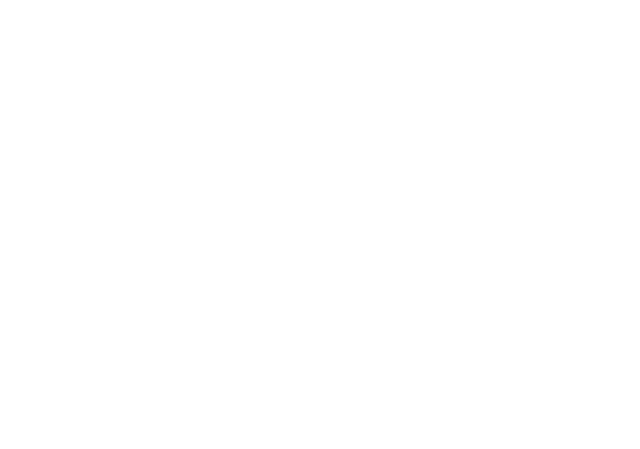
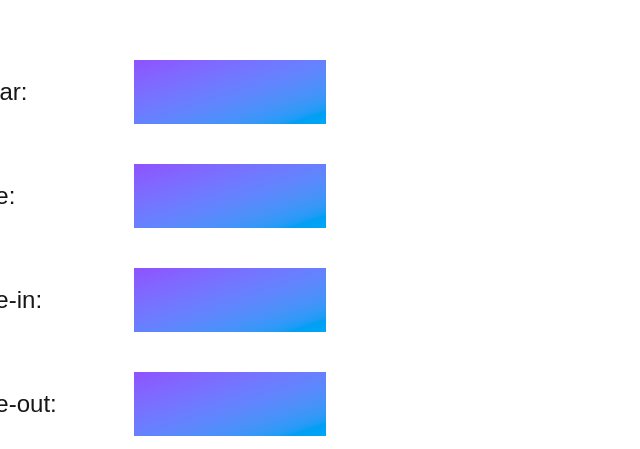
Before and after one commit to alireza-1080/gsap-course, a Next.js app: page /css-transition in a window 1280 px wide. Before the commit this address had no page. Shown: the part 848-1297 px from the top of the page, without its empty margins (0-640 px from the left). Before the commit the page ends 800 px from the top, so only its background shows below. Built offline with nearby package versions, Linux system fonts and the light colour scheme.

Commit message:
CSS Transition

```diff
--- /dev/null
+++ b/app/css-transition/page.tsx
@@ -0,0 +1,49 @@
+import React from 'react';
+
+const CssTransitions = () => {
+  return (
+    <div className="flex min-h-screen w-full flex-col items-center justify-center text-5xl *:flex *:h-screen *:w-full *:flex-col *:items-center *:justify-center *:gap-10 *:overflow-hidden">
+      <h1 className="!text-9xl">Css Transitions 😊</h1>
+      <div className="group text-2xl *:flex *:items-center *:justify-center">
+        <div className='flex gap-5 -translate-x-[500px]'>
+        <div className="w-40">
+          Linear:
+        </div>
+          <div className="relative h-16 w-48 origin-left bg-gradient-to-br from-violet-500 to-sky-500 transition-transform duration-3000 ease-linear group-hover:scale-x-[600%]"></div>
+        </div>
+        <div className='flex gap-5 -translate-x-[500px]'>
+        <div className="w-40">
+          Ease:
+        </div>
+          <div className="relative h-16 w-48 origin-left bg-gradient-to-br from-violet-500 to-sky-500 transition-transform duration-3000 ease-initial group-hover:scale-x-[600%]"></div>
+        </div>
+        <div className='flex gap-5 -translate-x-[500px]'>
+        <div className="w-40">
+          Ease-in:
+        </div>
+          <div className="relative h-16 w-48 origin-left bg-gradient-to-br from-violet-500 to-sky-500 transition-transform duration-3000 ease-in group-hover:scale-x-[600%]"></div>
+        </div>
+        <div className='flex gap-5 -translate-x-[500px]'>
+        <div className="w-40">
+          Ease-out:
+        </div>
+          <div className="relative h-16 w-48 origin-left bg-gradient-to-br from-violet-500 to-sky-500 transition-transform duration-3000 ease-out group-hover:scale-x-[600%]"></div>
+        </div>
+        <div className='flex gap-5 -translate-x-[500px]'>
+        <div className="w-40">
+          Ease-in-out:
+        </div>
+          <div className="relative h-16 w-48 origin-left bg-gradient-to-br from-violet-500 to-sky-500 transition-transform duration-3000 ease-in-out group-hover:scale-x-[600%]"></div>
+        </div>
+        <div className='flex gap-5 -translate-x-[500px]'>
+        <div className="w-40">
+          Step(5):
+        </div>
+          <div className="relative h-16 w-48 origin-left bg-gradient-to-br from-violet-500 to-sky-500 transition-transform duration-3000 ease-[steps(5)] group-hover:scale-x-[600%]"></div>
+        </div>
+      </div>
+    </div>
+  );
+};
+
+export default CssTransitions;
```
Also changed, not shown: package.json (+8 -6 lines), 2 other files (tests, documents, lock files or other folders).
